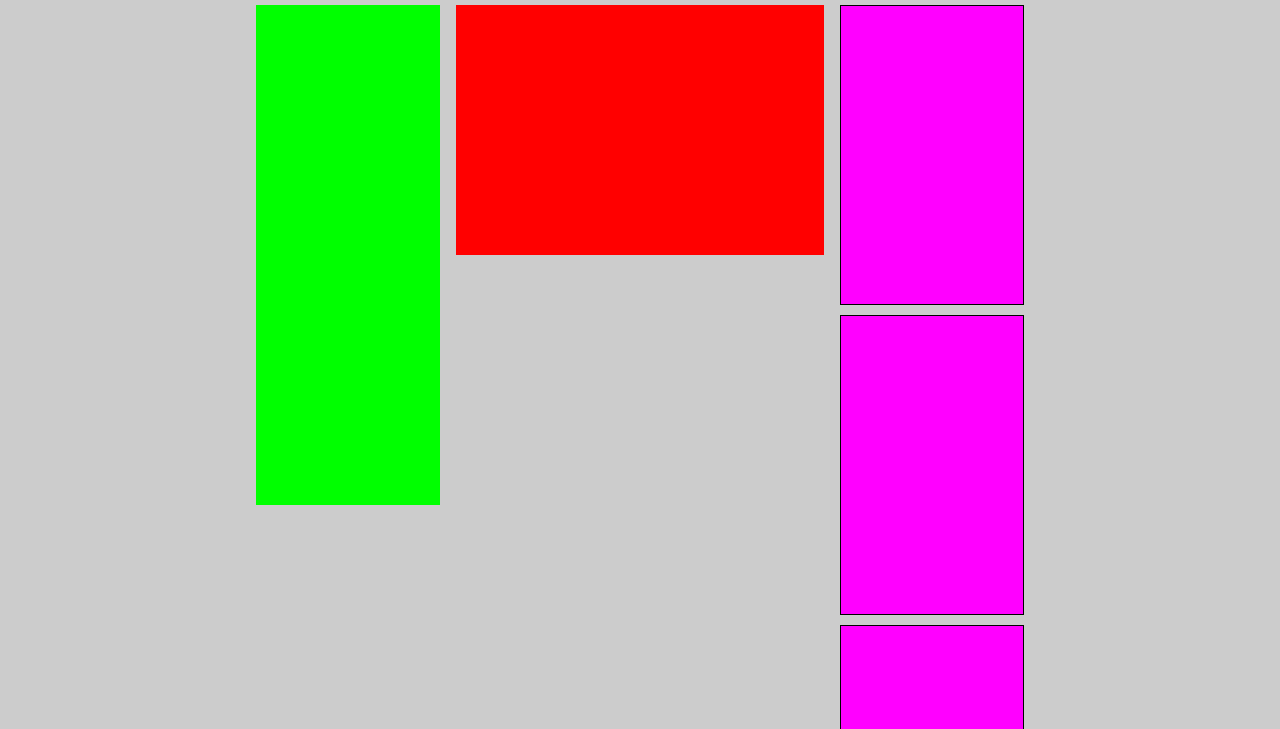
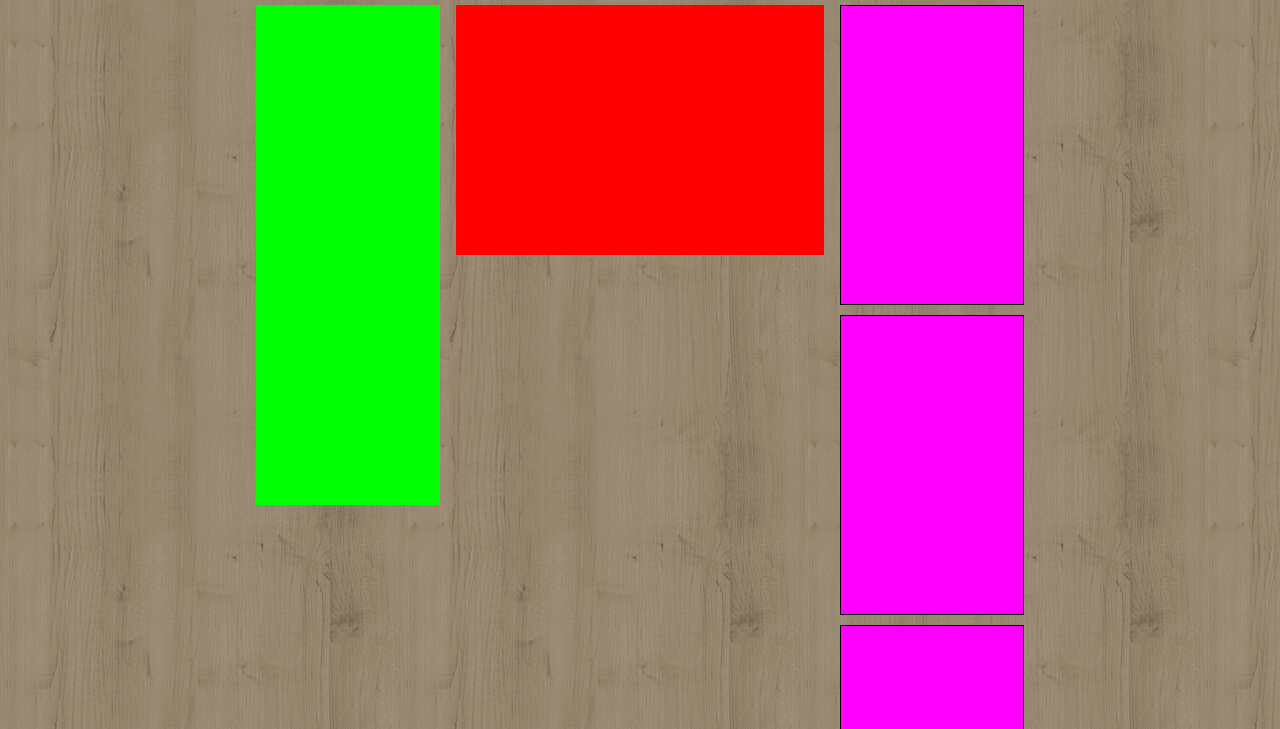
Before and after one commit to francescobiava/htmlcss-wp, a plain HTML site: page index.html in a window 1280 px wide. Shown: the part 315-1044 px from the top of the page. Drawn offline with Linux system fonts and the light colour scheme.

Commit message:
aggiunto sfondo della pagina

```diff
--- a/assets/css/style.css
+++ b/assets/css/style.css
@@ -5,7 +5,7 @@
 }
 
 body {
-    background-color: #ccc;
+    background-image: url(../img/background.png);
 }
 
 /* struttura header */
```
Also changed, not shown: assets/img/background.png (added).
